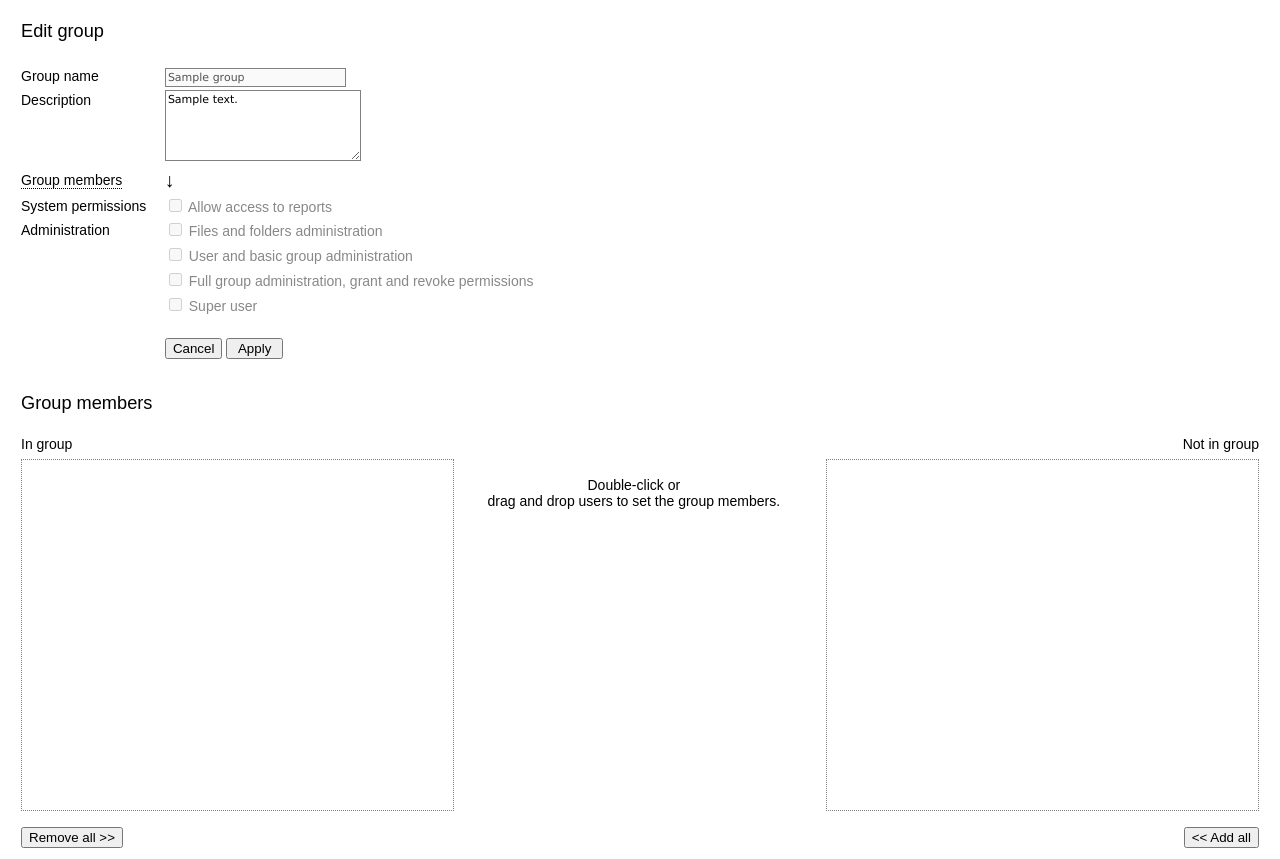
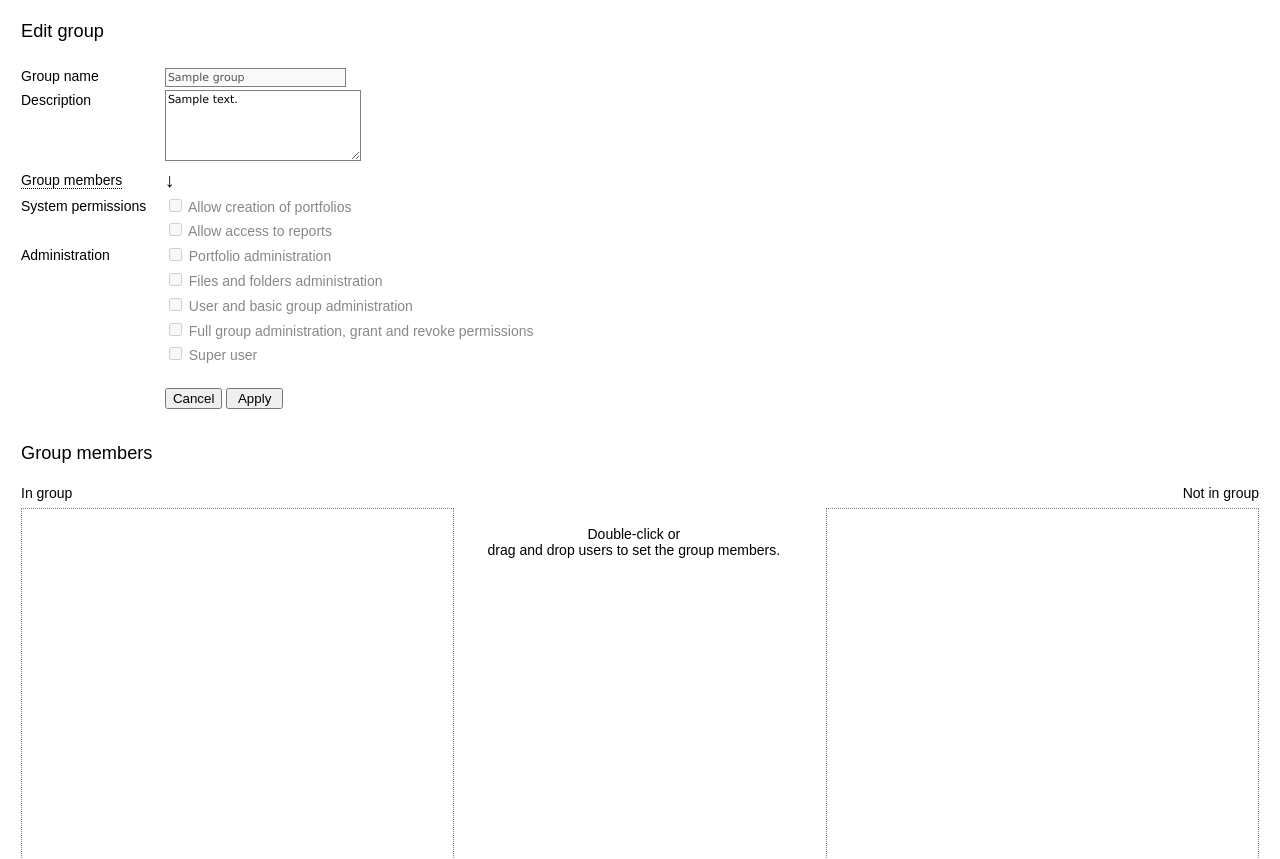
Before and after one commit to quru/qis, a Python web app: template src/imageserver/admin/templates/admin_group_edit.html in a window 1280 px wide. Shown: the part 71-930 px from the top of the page. Run offline with Jinja, Linux system fonts and the light colour scheme; the template is opened without the code that fills it: most values are stand-ins (such as "Sample title", 1, 10 or a date in 2020).

Commit message:
Enable the setting of portfolio permissions

```diff
--- a/src/imageserver/admin/templates/admin_group_edit.html
+++ b/src/imageserver/admin/templates/admin_group_edit.html
@@ -59,33 +59,29 @@
 				{% if not allow_perms %}
 				<div class="disabled">
 				{% endif %}
-{#
 				<div>
 					<label>System permissions</label>
 					<input type="checkbox" name="access_folios" value="true"
 					       {{ checked if group and group.permissions.folios }}
-					       {{ disabled if not allow_perms }} /> Allow creation of folios
+					       {{ disabled if not allow_perms }} /> Allow creation of portfolios
 				</div>
-#}
 				<div>
-					<label>System permissions</label>
+					<label></label>
 					<input type="checkbox" name="access_reports" value="true"
 					       {{ checked if group and group.permissions.reports }}
 					       {{ disabled if not allow_perms }} /> Allow access to reports
 				</div>
-{#
 				<div>
 					<label>Administration</label>
 					<input type="checkbox" name="access_admin_folios" value="true"
 					       {{ checked if group and group.permissions.admin_folios }}
 					       {{ disabled if not allow_perms }} />
-					       <span class="highlight" title="View and delete any user's folios">
-					       Folio administration
+					       <span class="highlight" title="View, change and delete any user's portfolios">
+					       Portfolio administration
 					       </span>
 				</div>
-#}
 				<div>
-					<label>Administration</label>
+					<label></label>
 					<input type="checkbox" name="access_admin_files" value="true"
 					       {{ checked if group and group.permissions.admin_files }}
 					       {{ disabled if not allow_perms }} />
```
